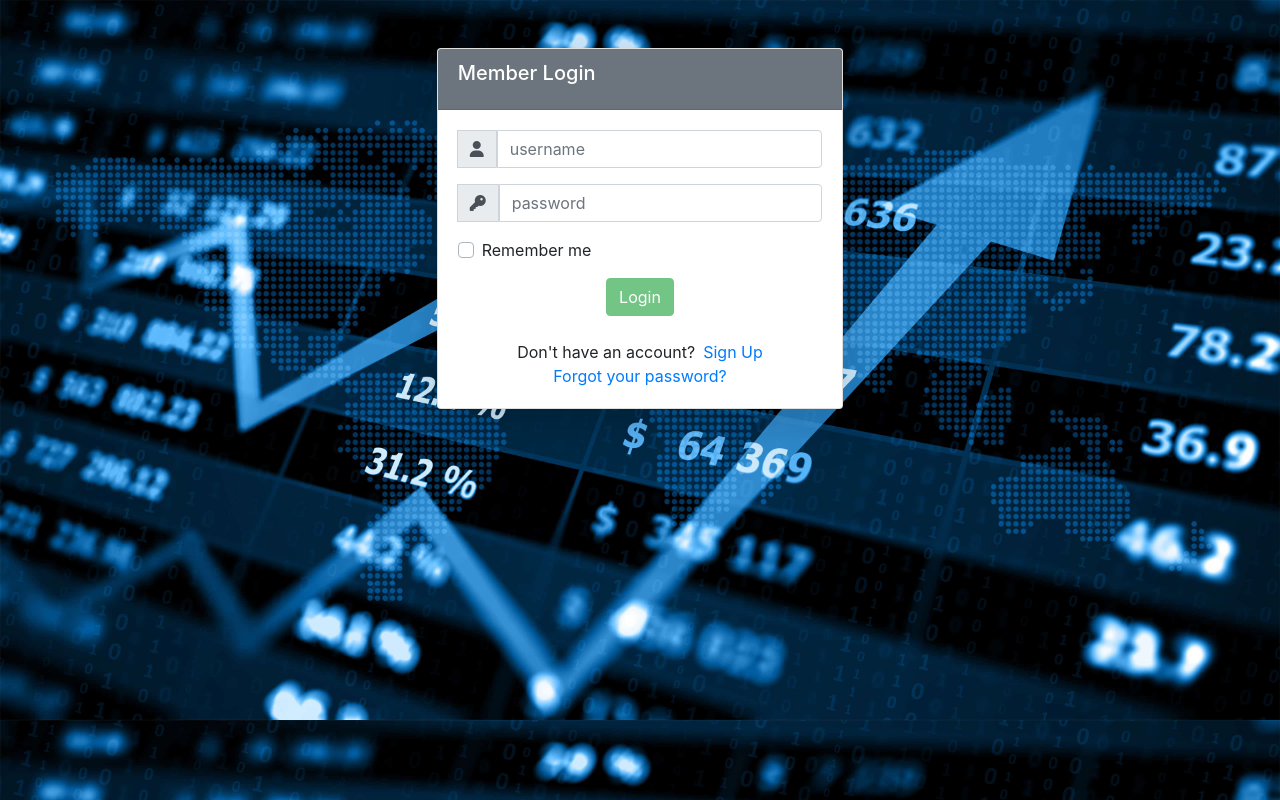
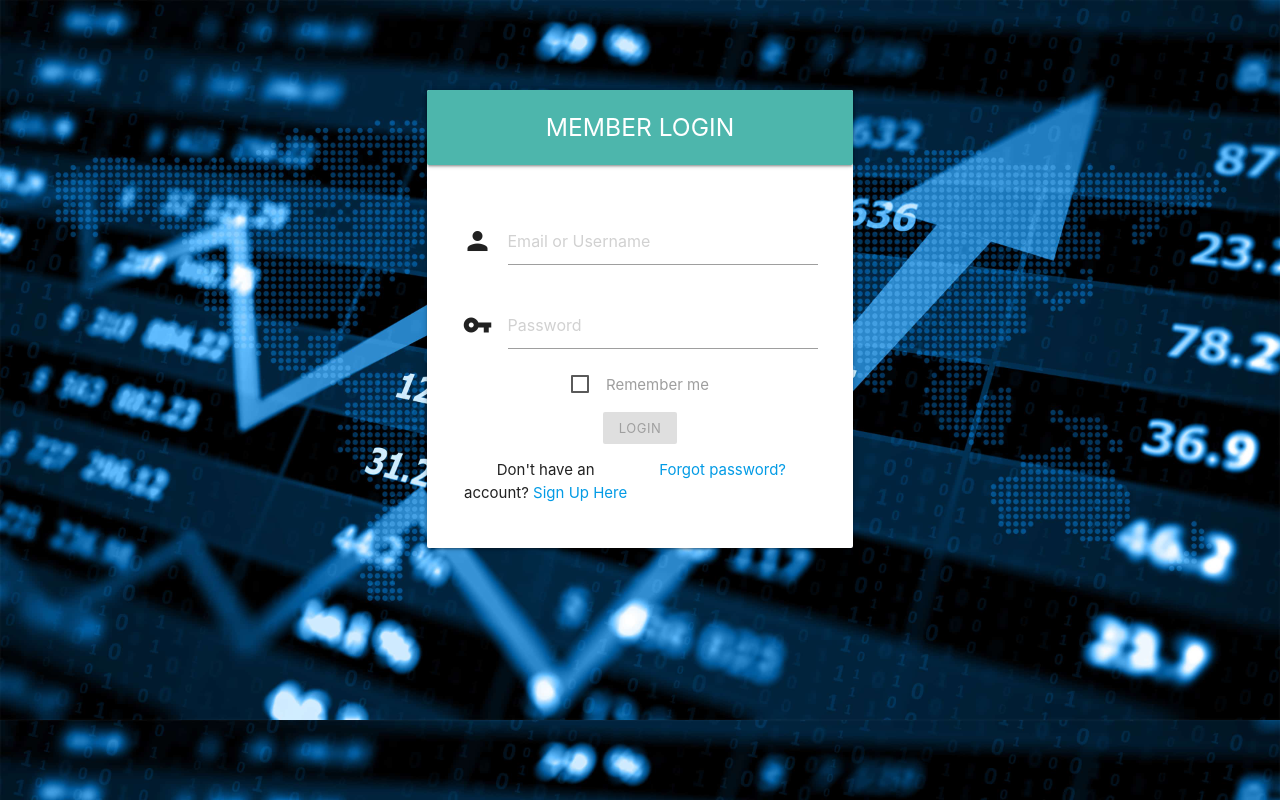
Before and after one commit to srmungantiwar/stockdata, an Angular app in the folder src/main/resources/frontend/stockdata-ui/: page /login in a window 1280 px wide. Built offline with nearby package versions, Linux system fonts and the light colour scheme.

Commit message:
login screen changes

```diff
--- a/src/main/resources/frontend/stockdata-ui/src/app/left-sidebar/left-sidebar.component.html
+++ b/src/main/resources/frontend/stockdata-ui/src/app/left-sidebar/left-sidebar.component.html
@@ -1,4 +1,4 @@
-<ul class="flex-md-column flex-row navbar-nav w-100 justify-content-between">
+<ul class="flex-md-column flex-row navbar-nav w-100 justify-content-between left-menu">
     <li class="nav-item">
         <a class="nav-link pl-0 text-nowrap" routerLink="dashboard">
             <i class="fa fa-bullseye fa-fw"></i>
--- a/src/main/resources/frontend/stockdata-ui/src/app/left-sidebar/left-sidebar.component.scss
+++ b/src/main/resources/frontend/stockdata-ui/src/app/left-sidebar/left-sidebar.component.scss
@@ -0,0 +1,6 @@
+@media (max-width: 639px) {
+    .left-menu .nav-item span,.left-menu .nav-item .fa{
+        color:#fff;
+        font-size: 12px;
+    }
+}
--- a/src/main/resources/frontend/stockdata-ui/src/app/login/login.component.html
+++ b/src/main/resources/frontend/stockdata-ui/src/app/login/login.component.html
@@ -1,51 +1,42 @@
-<div class="py-5">
+<div class="container">
     <div class="row">
-      <div class="col-md-4 mx-auto">
-        <span class="anchor" id="formLogin"></span>
-
+      <div class="col s12 m6 l6 mx-auto login-box">
         <!-- form card login -->
-        <div class="card rounded shadow-lg bg-white">
-          <div class="card-header text-white  bg-secondary">
-            <h5 class="card-title">Member Login</h5>
-          </div>
-          <div class="card-body">
+        <div class="card rounded">
+          <h5 class="card-panel center-align white-text teal lighten-2">
+            MEMBER LOGIN
+          </h5>
+          <div class="card-content">
             <form class="form" #loginForm="ngForm">
               <div class="form-group">
-                <div class="input-group mb-3">
-                  <div class="input-group-append">
-                    <span class="input-group-text"><i class="fas fa-user"></i></span>
-                  </div>
-                  <input type="text"  [(ngModel)]="loginUserData.username" name="email" class="form-control input_user" value="" placeholder="username" required>
+                <div class="input-field col s12">
+                  <i class="material-icons prefix">person</i>
+                  <input id="icon_prefix" type="text"  [(ngModel)]="loginUserData.username" name="email" class="form-control input_user" value="" placeholder="Email or Username" required>
                 </div>
               </div>
               <div class="form-group">
-                <div class="input-group mb-3">
-                  <div class="input-group-append">
-                    <span class="input-group-text"><i class="fas fa-key"></i></span>
-                  </div>
-                  <input type="password" [(ngModel)]="loginUserData.password" name="password" class="form-control input_pass" value="" placeholder="password" required>
+                <div class="input-field col s12">
+                  <i class="material-icons prefix">vpn_key</i>
+                  <input id="icon_prefix" type="password" [(ngModel)]="loginUserData.password" name="password" class="form-control input_pass" value="" placeholder="Password" required>
                 </div>
               </div>
               <div class="form-group">
-                <div class="custom-control custom-checkbox">
-                  <input type="checkbox" class="custom-control-input" id="customControlInline">
-                  <label class="custom-control-label" for="customControlInline">Remember me</label>
-                </div>
+                <label class="center-align col s12">
+                  <input type="checkbox" />
+                  <span>Remember me</span>
+                </label>
               </div>
-              <div class="d-flex justify-content-center mt-3 login_container box-shadow">
-                <button type="button" [disabled]="loginForm.form.invalid" (click)="loginUser()" class="btn btn-success">Login</button>
+              <div class="input-field col s12 center-align">
+                <button type="submit" [disabled]="loginForm.form.invalid" (click)="loginUser()" class="waves-effect waves-light btn-small">Login</button>
               </div>
             </form>
-            <div class="mt-4">
-              <div class="d-flex justify-content-center links">
-                Don't have an account? <a (click)="registerRoute()" class="ml-2 text-primary">Sign Up</a>
-              </div>
-              <div class="d-flex justify-content-center links">
-                <a data-toggle="modal" data-target="#forgetPasswordModal" class="text-primary">Forgot your password?</a>
+            <div class="row ext-links">
+              <div class="col center-align s12">
+                <span class="margin medium-small col s6 m6 l6">Don't have an account? <a (click)="registerRoute()">Sign Up Here</a></span>
+                <span class="margin right-align medium-small col s5 m5 l5 modal-trigger"><a href="#forgetPasswordModal" class="modal-trigger">Forgot password?</a></span>
               </div>
             </div>
           </div>
-          <!--/card-block-->
         </div>
         <!-- /form card login -->
       </div>
--- a/src/main/resources/frontend/stockdata-ui/src/app/login/login.component.scss
+++ b/src/main/resources/frontend/stockdata-ui/src/app/login/login.component.scss
@@ -0,0 +1,7 @@
+.login-box{
+    margin:10% auto;
+    float:none;
+}
+.ext-links a{
+    cursor: pointer;
+}
--- a/src/main/resources/frontend/stockdata-ui/src/index.html
+++ b/src/main/resources/frontend/stockdata-ui/src/index.html
@@ -2,17 +2,21 @@
 <html lang="en">
 <head>
   <meta charset="utf-8">
-  <title>StockdataUi</title>
+  <title>StockData</title>
   <base href="/">
   <meta name="viewport" content="width=device-width, initial-scale=1">
   <link rel="icon" type="image/x-icon" href="favicon.ico">
-  <link rel="stylesheet" href="https://stackpath.bootstrapcdn.com/bootstrap/4.4.1/css/bootstrap.min.css" integrity="sha384-Vkoo8x4CGsO3+Hhxv8T/Q5PaXtkKtu6ug5TOeNV6gBiFeWPGFN9MuhOf23Q9Ifjh" crossorigin="anonymous">
+  <!-- <link rel="stylesheet" href="https://stackpath.bootstrapcdn.com/bootstrap/4.4.1/css/bootstrap.min.css" integrity="sha384-Vkoo8x4CGsO3+Hhxv8T/Q5PaXtkKtu6ug5TOeNV6gBiFeWPGFN9MuhOf23Q9Ifjh" crossorigin="anonymous"> -->
+  <link rel="stylesheet" href="https://cdnjs.cloudflare.com/ajax/libs/materialize/1.0.0/css/materialize.min.css">
+  <link href="https://fonts.googleapis.com/icon?family=Material+Icons" rel="stylesheet">
+
 </head>
 <body>
   <app-root></app-root>
-  <script src="https://code.jquery.com/jquery-3.4.1.slim.min.js" integrity="sha384-J6qa4849blE2+poT4WnyKhv5vZF5SrPo0iEjwBvKU7imGFAV0wwj1yYfoRSJoZ+n" crossorigin="anonymous"></script>
+  <!-- <script src="https://code.jquery.com/jquery-3.4.1.slim.min.js" integrity="sha384-J6qa4849blE2+poT4WnyKhv5vZF5SrPo0iEjwBvKU7imGFAV0wwj1yYfoRSJoZ+n" crossorigin="anonymous"></script>
   <script src="https://cdn.jsdelivr.net/npm/popper.js@1.16.0/dist/umd/popper.min.js" integrity="sha384-Q6E9RHvbIyZFJoft+2mJbHaEWldlvI9IOYy5n3zV9zzTtmI3UksdQRVvoxMfooAo" crossorigin="anonymous"></script>
   <script src="https://stackpath.bootstrapcdn.com/bootstrap/4.4.1/js/bootstrap.min.js" integrity="sha384-wfSDF2E50Y2D1uUdj0O3uMBJnjuUD4Ih7YwaYd1iqfktj0Uod8GCExl3Og8ifwB6" crossorigin="anonymous"></script>
-  <script src="https://kit.fontawesome.com/8cf87546fe.js" crossorigin="anonymous"></script>
+  <script src="https://kit.fontawesome.com/8cf87546fe.js" crossorigin="anonymous"></script> -->
+  <script src="https://cdnjs.cloudflare.com/ajax/libs/materialize/1.0.0/js/materialize.min.js"></script>
 </body>
 </html>
--- a/src/main/resources/frontend/stockdata-ui/src/styles.scss
+++ b/src/main/resources/frontend/stockdata-ui/src/styles.scss
@@ -2,4 +2,6 @@
 body{
     background-image : url('/assets/background.jpg');
     background-size: cover;
+    height:100%;
+    overflow:hidden;
 }
```
Also changed, not shown: 1 other file (tests, documents, lock files or other folders).
